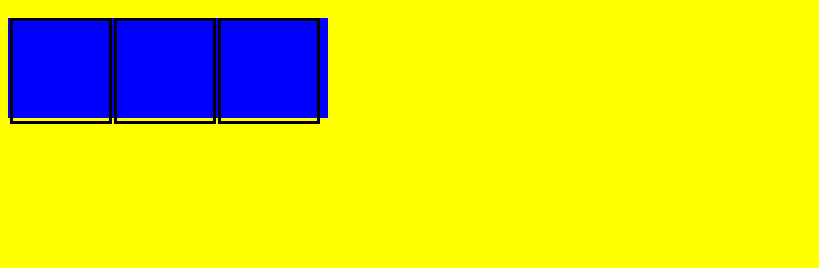
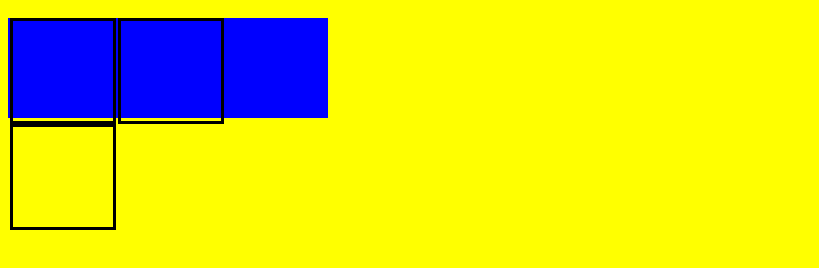
Before and after one commit to elshensuleymanli/myportfolio, a plain HTML site: page index.html in a window 1280 px wide. Shown: the part 50-318 px from the top of the page, without its empty margins (0-819 px from the left). Drawn offline with Linux system fonts and the light colour scheme.

Commit message:
Update style.css

```diff
--- a/style.css
+++ b/style.css
@@ -6,8 +6,8 @@ body {
 
 #div1 {
 
-  width: 30%;
-  height: 100%;
+  width: 100px;
+  height: 100px;
   backgorund-color: red;
   text-align: center;
   margin-left: 2px;
@@ -20,8 +20,8 @@ body {
 
 #div2 {
 
-  width: 30%;
-  height: 100%;
+  width: 100px;
+  height: 100px;
   backgorund-color: red;
   text-align: center;
   margin-left: 2px;
@@ -33,8 +33,8 @@ body {
 
 #div3 {
 
-  width: 30%;
-  height: 100%;
+  width: 100px;
+  height: 100px;
   backgorund-color: red;
   text-align: center;
   margin-left: 2px;
@@ -53,4 +53,5 @@ h1 {
   height: 100px;
   width: 320px;
   background-color: blue;
+  position: center;
 }
```
